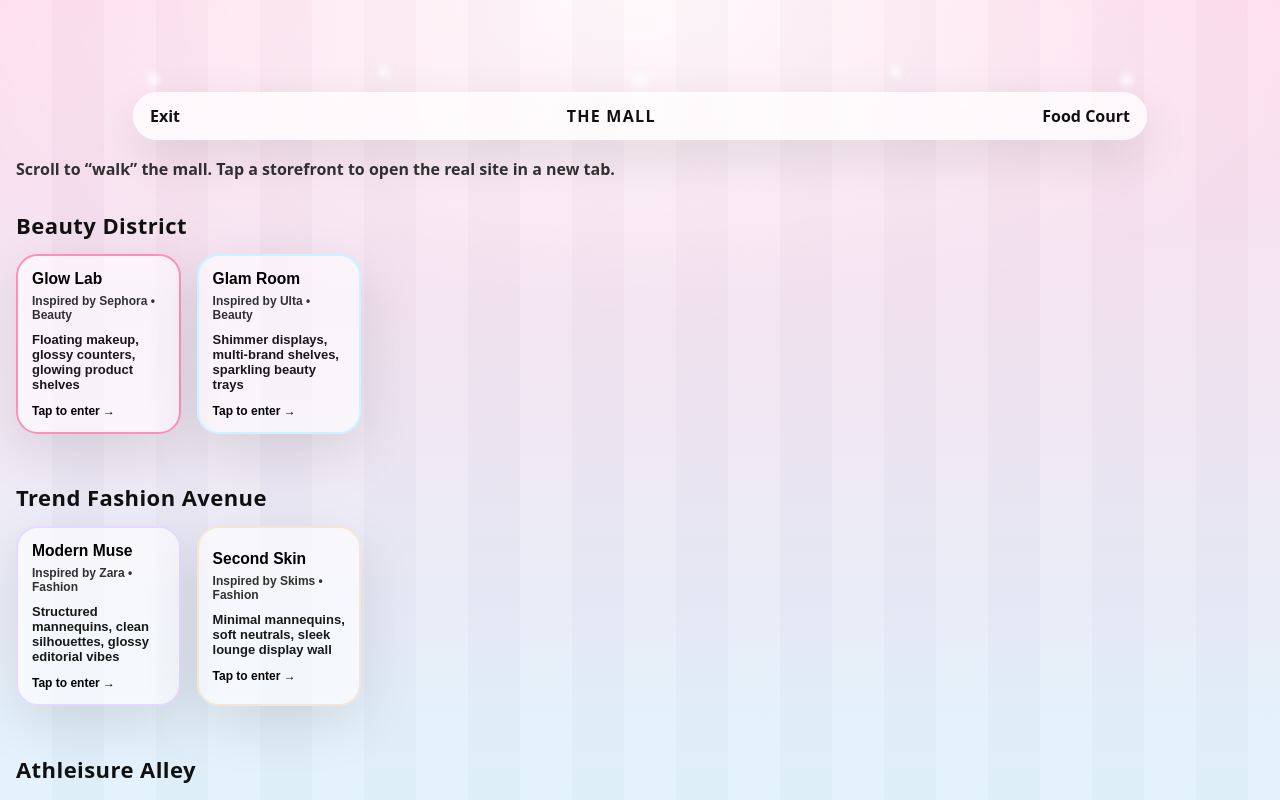
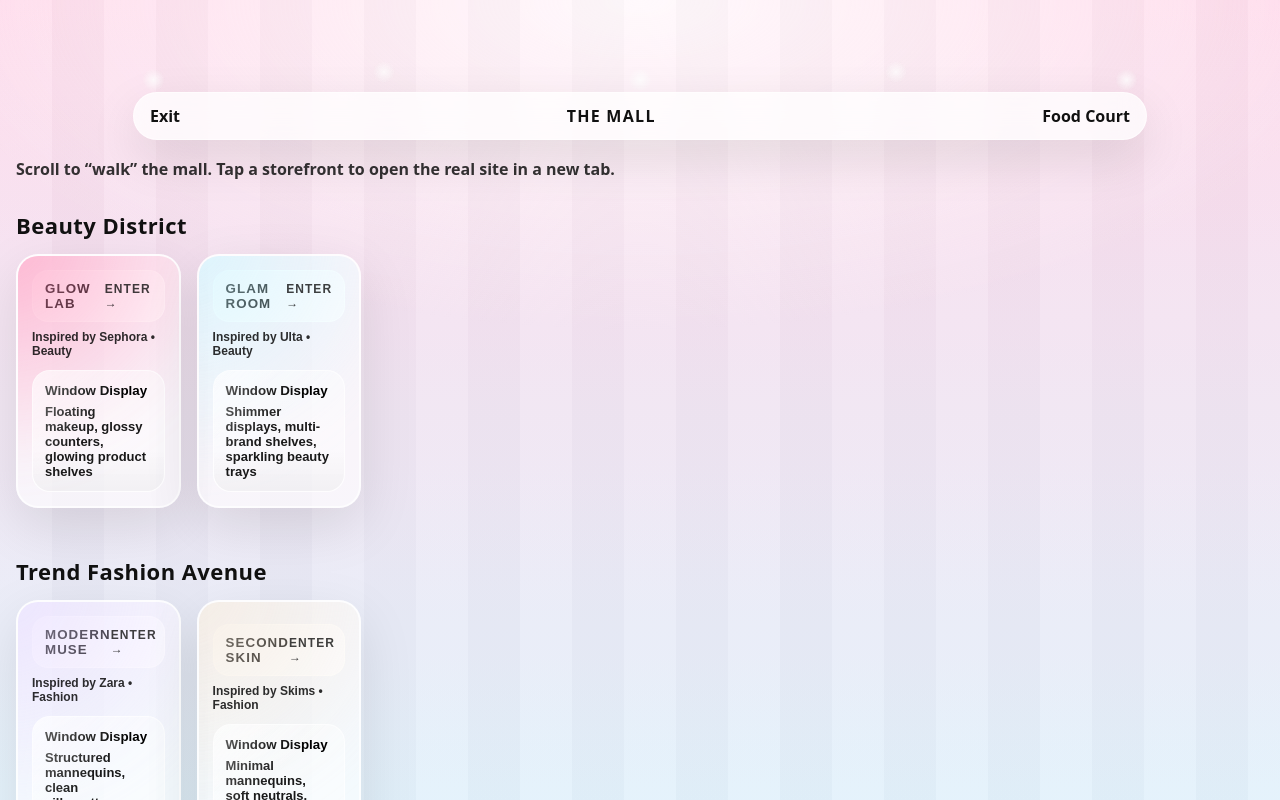
Before and after one commit to karla-hernandez30/the-mall, a Next.js app: page /mall in a window 1280 px wide. Shown: the top 800 px of the page. Built offline with nearby package versions, Linux system fonts and the light colour scheme.

Commit message:
Turn cards into storefront windows

```diff
--- a/components/StorefrontCard.js
+++ b/components/StorefrontCard.js
@@ -7,17 +7,31 @@ export default function StorefrontCard({ store }) {
     <button
       className="storefront"
       onClick={openStore}
-      style={{ borderColor: store.accentColor, textAlign: "left" }}
+      style={{ textAlign: "left" }}
+      aria-label={`Open ${store.displayName}`}
     >
-      <h3 style={{ margin: "0 0 6px" }}>{store.displayName}</h3>
-      <div style={{ fontSize: 12, opacity: 0.8, fontWeight: 700, marginBottom: 10 }}>
+      <div
+        className="signGlow"
+        style={{
+          background: `radial-gradient(circle at 20% 15%, ${store.accentColor}, transparent 55%)`
+        }}
+      />
+
+      <div className="sign">
+        <span>{store.displayName}</span>
+        <span style={{ fontSize: 12, opacity: 0.75 }}>Enter →</span>
+      </div>
+
+      <div className="meta">
         Inspired by {store.inspiredBy} • {store.category}
       </div>
-      <div style={{ fontSize: 13, opacity: 0.9 }}>
-        {store.windowDisplay}
-      </div>
-      <div style={{ marginTop: 12, fontWeight: 800, fontSize: 12 }}>
-        Tap to enter →
+
+      <div className="window">
+        <div style={{ fontWeight: 850, marginBottom: 6 }}>Window Display</div>
+        <div style={{ fontSize: 13, opacity: 0.9, fontWeight: 650 }}>
+          {store.windowDisplay}
+        </div>
+        <div className="glass" />
       </div>
     </button>
   );
```
